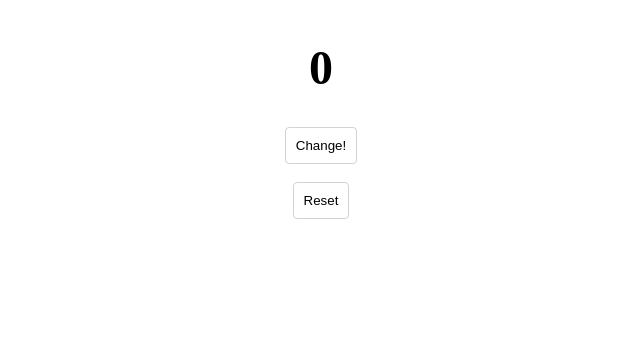
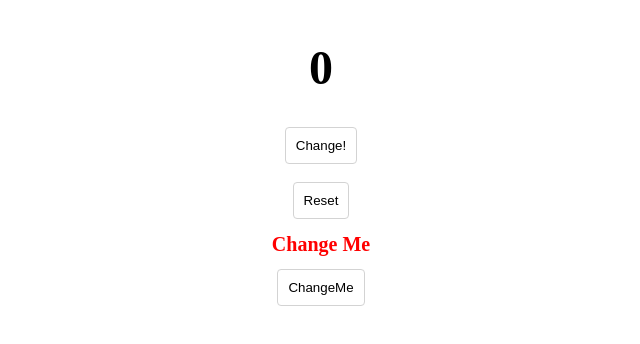
Before and after one commit to mrinjamul/react-test, a React (Create React App) app: page / in a window 1280 px wide. Shown: the top 344 px of the page, without its empty margins (319-959 px from the left). Built offline with nearby package versions, Linux system fonts and the light colour scheme.

Commit message:
add Toggle css

```diff
--- a/src/App.js
+++ b/src/App.js
@@ -1,6 +1,7 @@
 import React, { Component } from "react";
 
 import "./App.css";
+import ChangeMe from "./components/ChangeMe";
 
 class App extends Component {
   constructor() {
@@ -30,6 +31,7 @@ class App extends Component {
         <button onClick={this.handleClick}>Change!</button>
         <br />
         <button onClick={this.handleReset}>Reset</button>
+        <ChangeMe />
       </div>
     );
   }
--- /dev/null
+++ b/src/components/ChangeMe.css
@@ -0,0 +1,11 @@
+.red {
+  color: red;
+}
+
+.blue {
+  color: blue;
+}
+
+.font {
+  font-size: 20px;
+}
--- /dev/null
+++ b/src/components/ChangeMe.js
@@ -0,0 +1,23 @@
+import React, { useState } from "react";
+
+import "./ChangeMe.css";
+
+function ChangeMe() {
+  let [state, SetState] = useState("red");
+  const handleClick = () => {
+    // if (state === "red") {
+    //   SetState("blue");
+    // }
+    // if (state === "blue") {
+    //   SetState("red");
+    // }
+    state === "red" ? SetState("blue") : SetState("red");
+  };
+  return (
+    <div>
+      <h1 className={`font ${state}`}>Change Me</h1>
+      <button onClick={handleClick}>ChangeMe</button>
+    </div>
+  );
+}
+export default ChangeMe;
```
